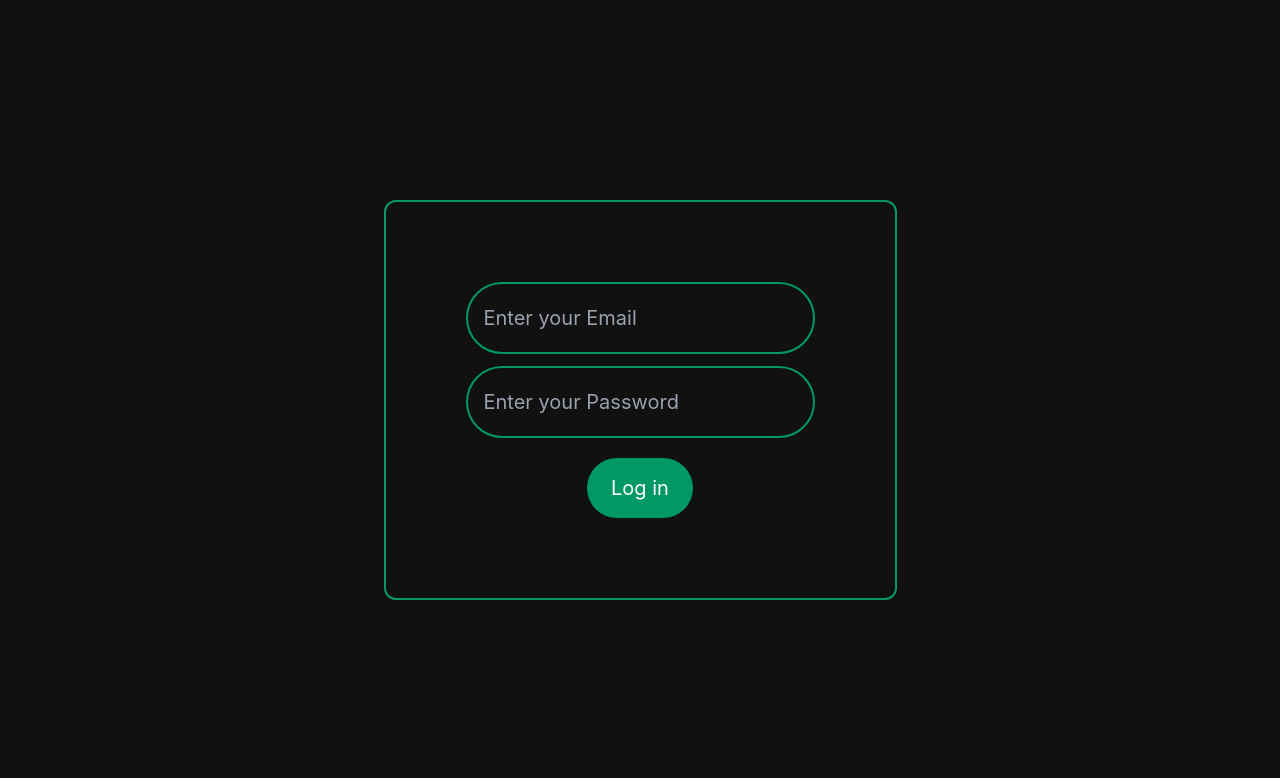
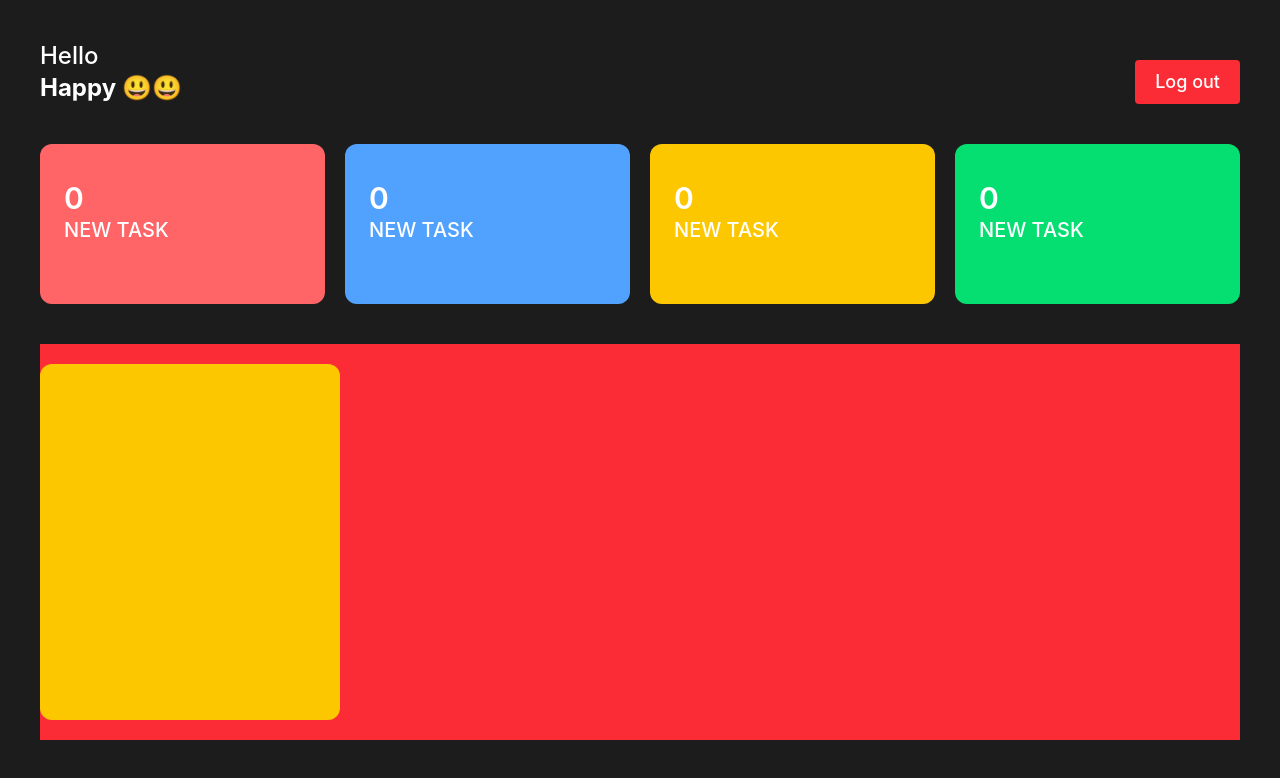
Before and after one commit to BABAA-Y/ems-project, a React (Vite) app: page / in a window 1280 px wide. Shown: the top 778 px of the page. Built offline with nearby package versions, Linux system fonts and the light colour scheme.

Commit message:
half way

```diff
--- a/src/App.jsx
+++ b/src/App.jsx
@@ -1,11 +1,14 @@
 import React from 'react'
 import Login from './Components/Auth/Login'
+import EmployeeDashboard from './Components/Dashboard/EmployeeDashboard'
+
 
 const App = () => {
   return (
     <div>
       <>
-      <Login/>
+      {/* <Login/> */}
+      <EmployeeDashboard/>
       </>
     </div>
   )
--- a/src/Components/Dashboard/EmployeeDashboard.jsx
+++ b/src/Components/Dashboard/EmployeeDashboard.jsx
@@ -0,0 +1,16 @@
+import React from 'react'
+import Header from '../Others/Header'
+import TaskListNumbers from '../Others/TaskListNumbers'
+import TaskList from '../TaskList/TaskList'
+
+const EmployeeDashboard = () => {
+  return (
+    <div className='p-10 bg-[#1c1c1c] h-screen'>
+        <Header/>
+        <TaskListNumbers />
+        <TaskList/>
+    </div>
+  )
+}
+
+export default EmployeeDashboard
--- /dev/null
+++ b/src/Components/Others/Header.jsx
@@ -0,0 +1,13 @@
+import React from 'react'
+
+const Header = () => {
+  return (
+    <div className='flex justify-between items-end'>
+        <h1 className='text-2xl font-medium'>Hello <br /> <span className='text-2xl font-bold'>Happy 😃😃</span></h1>
+        <button className='bg-red-500 text-white px-5 py-2 rounded-sm text-lg font-medium'>Log out</button>
+
+    </div>
+  )
+}
+
+export default Header
--- /dev/null
+++ b/src/Components/Others/TaskListNumbers.jsx
@@ -0,0 +1,29 @@
+import React from 'react'
+
+const TaskListNumbers = () => {
+return (
+    <div className='flex screen mt-10 justify-between gap-5'>
+        <div className='py-9 px-6 rounded-xl bg-red-400 h-40 w-[45%]'>
+        <h2 className='text-3xl font-semibold'>0</h2>
+        <h3 className='text-xl font-medium '>NEW TASK</h3>
+        </div>
+
+        <div className='py-9 px-6 rounded-xl bg-blue-400 h-40 w-[45%]'>
+        <h2 className='text-3xl font-semibold'>0</h2>
+        <h3 className='text-xl font-medium '>NEW TASK</h3>
+        </div>
+
+        <div className='py-9 px-6 rounded-xl bg-yellow-400 h-40 w-[45%]'>
+        <h2 className='text-3xl font-semibold'>0</h2>
+        <h3 className='text-xl font-medium '>NEW TASK</h3>
+        </div>
+
+        <div className='py-9 px-6 rounded-xl bg-green-400 h-40 w-[45%]'>
+        <h2 className='text-3xl font-semibold'>0</h2>
+        <h3 className='text-xl font-medium '>NEW TASK</h3>
+        </div>
+    </div>
+)
+}
+
+export default TaskListNumbers
--- /dev/null
+++ b/src/Components/TaskList/TaskList.jsx
@@ -0,0 +1,13 @@
+import React from 'react'
+
+const TaskList = () => {
+  return (
+    <div className='h-[55%] w-full py-5 bg-red-500 mt-10'>
+        <div className='h-full w-[300px] bg-yellow-400 rounded-xl'>
+
+        </div>
+    </div>
+  )
+}
+
+export default TaskList
```
